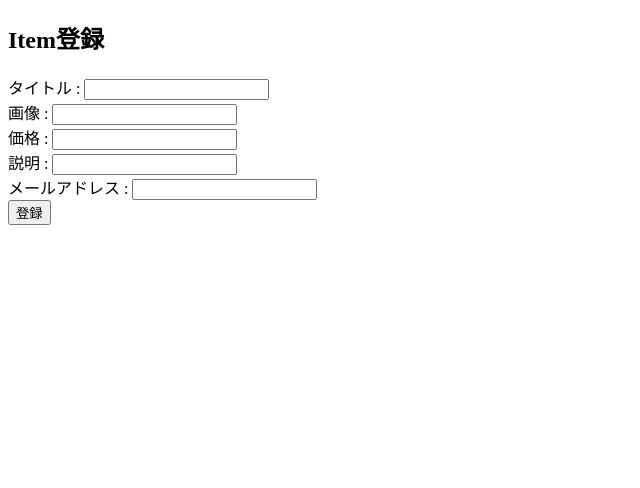
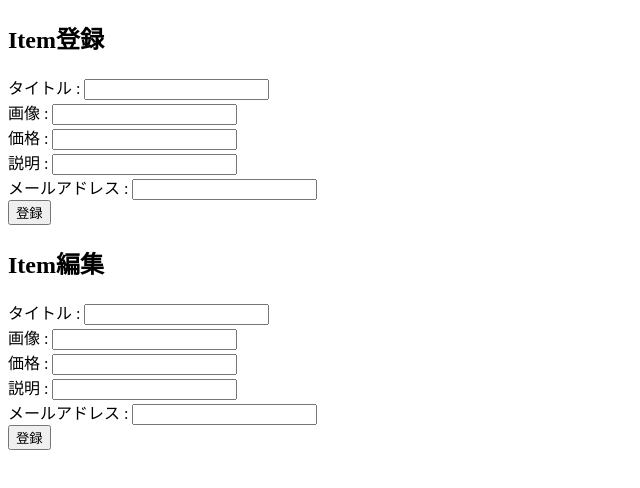
Before and after one commit to kento-yoshidu/ga_test, a Next.js app: page / in a window 1280 px wide. Shown: the top 488 px of the page, without its empty margins (0-640 px from the left). Built offline with nearby package versions, Linux system fonts and the light colour scheme.

Commit message:
✨ item/update/[id].tsの作成

```diff
--- /dev/null
+++ b/pages/api/item/update/[id].ts
@@ -0,0 +1,20 @@
+import connectDB from "../../../../utils/database"
+import { ItemModel } from "../../../../utils/schemaModels"
+
+import type { NextApiHandler } from "next"
+
+const updateItem: NextApiHandler = async (req, res) => {
+  try {
+    await connectDB()
+
+    await ItemModel.updateOne({
+      _id: req.query.id
+    }, req.body)
+
+    return res.status(200).send({ message: "アイテム編集成功" })
+  } catch (err) {
+    return res.status(400).send({ message: "アイテム編集失敗" })
+  }
+}
+
+export default updateItem
--- a/pages/index.tsx
+++ b/pages/index.tsx
@@ -13,6 +13,18 @@ const Home: NextPage = () => (
         <button type="submit">登録</button>
       </form>
     </section>
+
+    <section>
+      <h1>Item編集</h1>
+      <form action="http://localhost:3000/api/item/update/6278fa96115ec38f465de5cf" method="POST">
+        タイトル : <input type="text" name="title" /> <br />
+        画像 : <input type="text" name="image" /> <br />
+        価格 : <input type="text" name="price" /> <br />
+        説明 : <input type="text" name="description" /> <br />
+        メールアドレス : <input type="text" name="email" /> <br />
+        <button type="submit">登録</button>
+      </form>
+    </section>
   </>
 )
 
```
